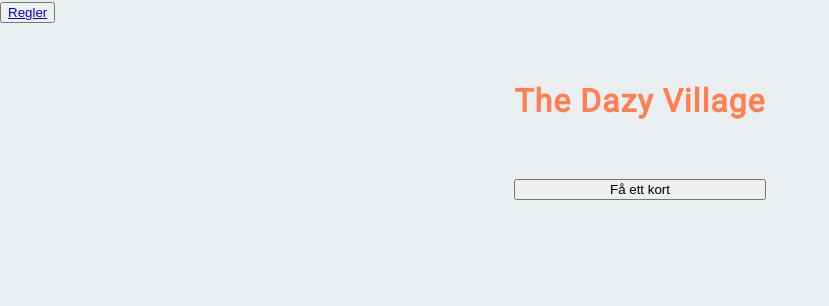
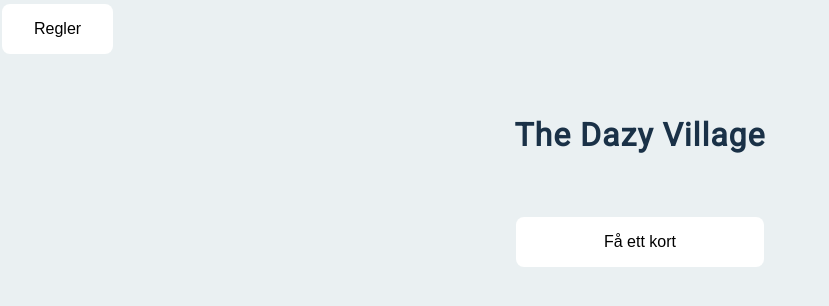
Before and after one commit to LinaLin123/maffia, a plain HTML site: page index.html in a window 1280 px wide. Shown: the whole page, without its empty margins (0-829 px from the left). Drawn offline with Linux system fonts and the light colour scheme.

Commit message:
button styling

```diff
--- a/index.html
+++ b/index.html
@@ -4,17 +4,20 @@
     <meta charset="UTF-8" />
     <meta name="viewport" content="width=device-width, initial-scale=1.0" />
     <link href="style.css" rel="stylesheet" />
-    <link rel="preconnect" href="https://fonts.gstatic.com">
-    <link href="https://fonts.googleapis.com/css2?family=Montserrat:wght@500&family=Roboto&display=swap" rel="stylesheet">
+    <link rel="preconnect" href="https://fonts.gstatic.com" />
+    <link
+      href="https://fonts.googleapis.com/css2?family=Montserrat:wght@500&family=Roboto&display=swap"
+      rel="stylesheet"
+    />
     <title>Maffia</title>
   </head>
   <body>
-    <button><a href="rules.html">Regler</a></button>
+    <a href="rules.html"><button class="btn">Regler</button></a>
 
     <div class="container">
       <h1>The Dazy Village</h1>
       <div id="display"></div>
-      <button id="draw">Få ett kort</button>
+      <button class="btn" id="draw">Få ett kort</button>
     </div>
     <script src="maffia.js"></script>
   </body>
--- a/style.css
+++ b/style.css
@@ -6,6 +6,7 @@ body {
   font-family: "Roboto", sans-serif;
   letter-spacing: 1px;
   line-height: 1.5;
+  color: #1a3147;
 }
 
 .container {
@@ -14,7 +15,6 @@ body {
   flex-wrap: wrap;
   justify-content: center;
   align-content: center;
-  color: coral;
   border: 2px;
 }
 
@@ -80,3 +80,29 @@ h2 {
 h1 {
   padding: 1em 0 1em 0;
 }
+
+.btn {
+  background-color: grey; /* Green */
+  border: none;
+  color: white;
+  padding: 16px 32px;
+  text-align: center;
+  text-decoration: none;
+  display: inline-block;
+  font-size: 16px;
+  margin: 4px 2px;
+  transition-duration: 0.4s;
+  cursor: pointer;
+  border-radius: 8px;
+}
+
+.btn {
+  background-color: white;
+  color: black;
+  outline: none;
+}
+
+.btn:hover {
+  background-color: #e29578;
+  color: white;
+}
```
